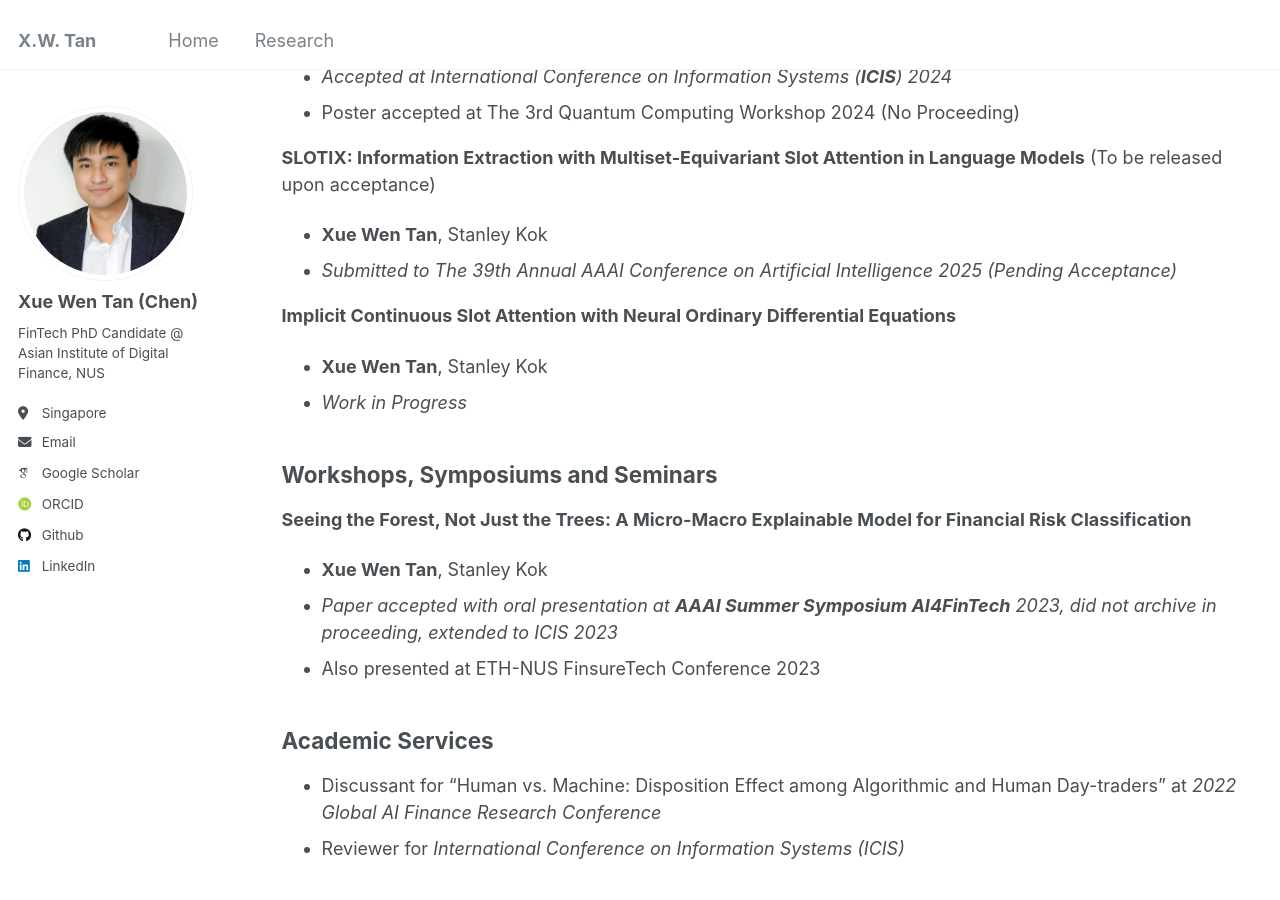
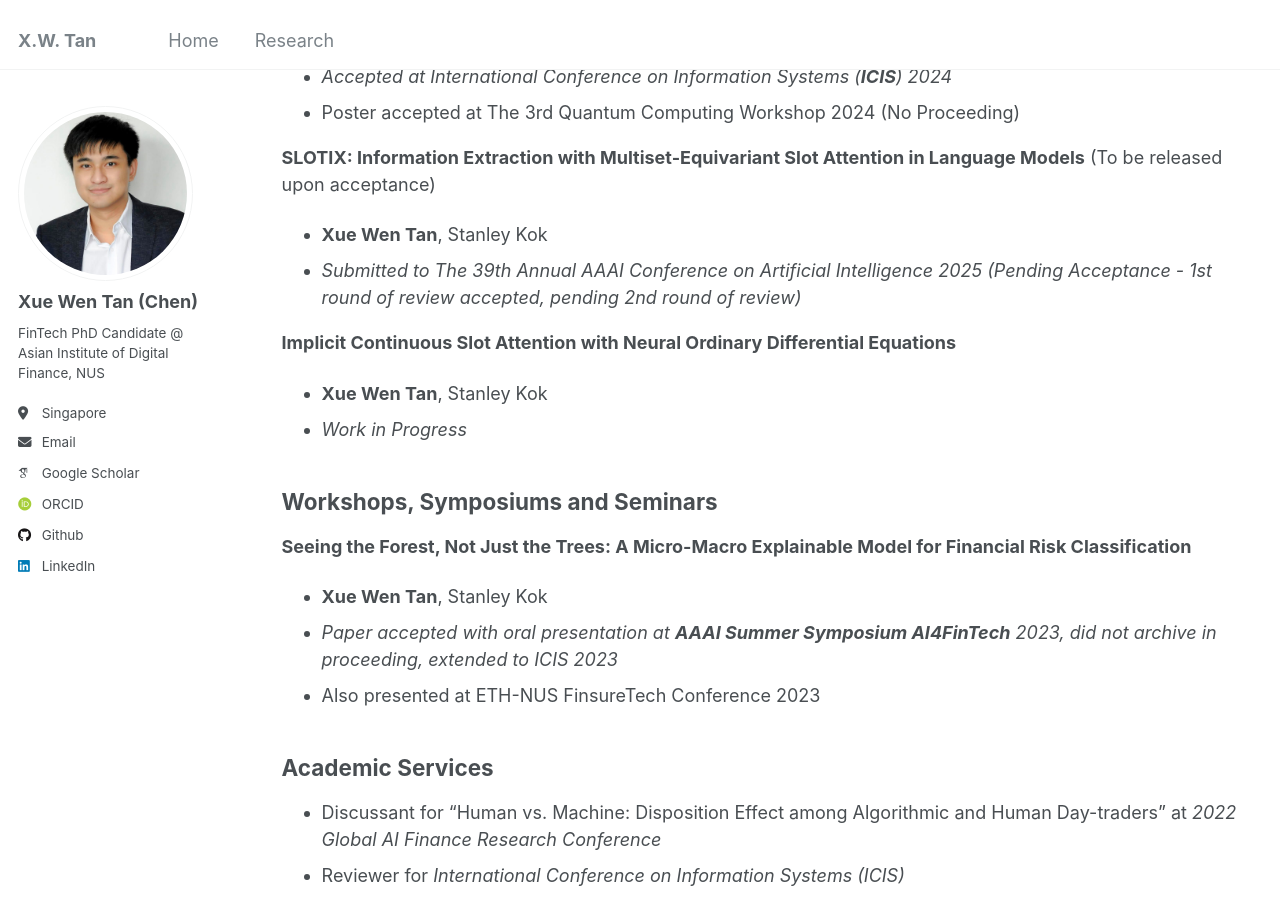
Before and after one commit to Chen-XueWen/Chen-XueWen.github.io, a Jekyll site: the page built from _pages/publications.md, in a window 1280 px wide and 900 px high, scrolled down 550 px. Built offline with Jekyll 4.4.1, drawn with Linux system fonts in a browser that asks for light colours; some web fonts are replaced.

Commit message:
Update publications.md

```diff
--- a/_pages/publications.md
+++ b/_pages/publications.md
@@ -19,7 +19,7 @@ My current research mainly focus on Natural Language Processing, specifically on
 
 **SLOTIX: Information Extraction with Multiset-Equivariant Slot Attention in Language Models** (To be released upon acceptance)
   - **Xue Wen Tan**, Stanley Kok
-  - *Submitted to The 39th Annual AAAI Conference on Artificial Intelligence 2025 (Pending Acceptance)*
+  - *Submitted to The 39th Annual AAAI Conference on Artificial Intelligence 2025 (Pending Acceptance - 1st round of review accepted, pending 2nd round of review)*
 
 **Implicit Continuous Slot Attention with Neural Ordinary Differential Equations**
   - **Xue Wen Tan**, Stanley Kok
```
